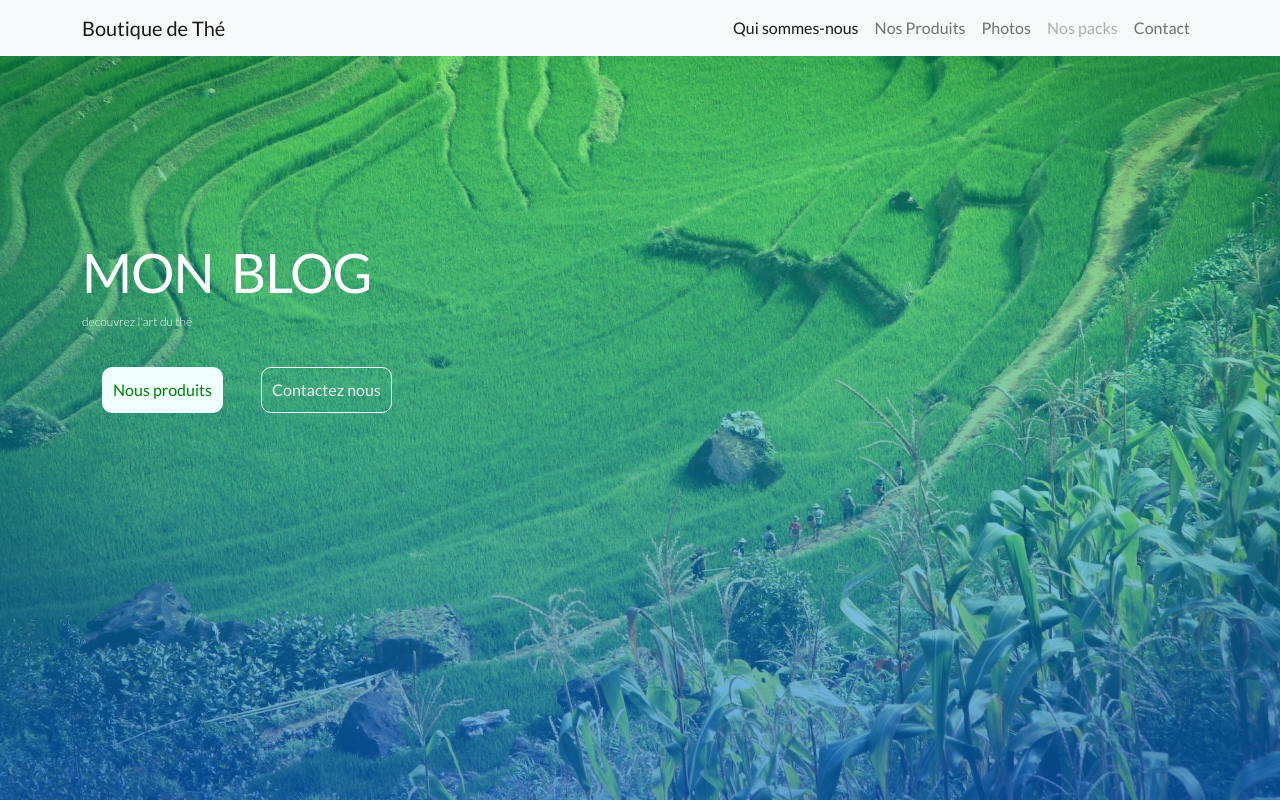
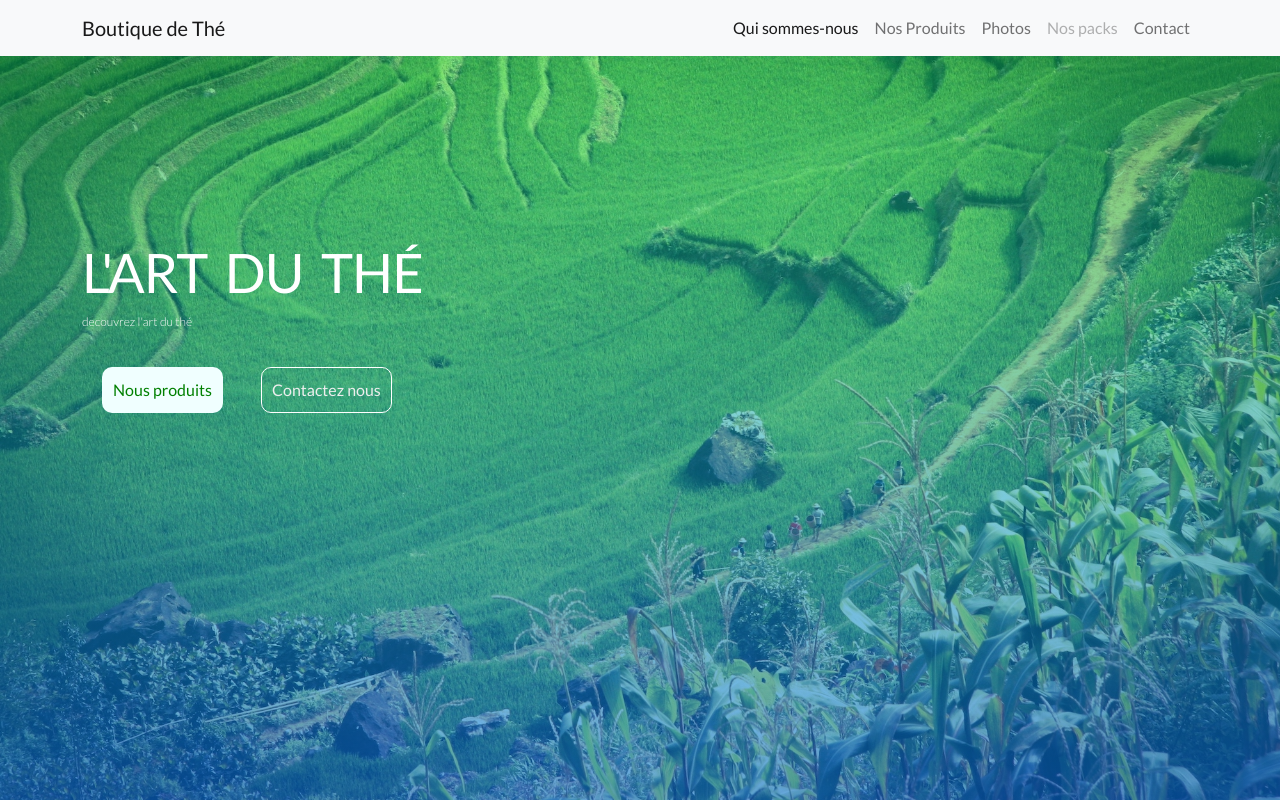
Before and after one commit to SamiaNezlioui/site-the, a plain HTML site: page index.html in a window 1280 px wide. Shown: the top 802 px of the page. Drawn offline with nearby package versions, Linux system fonts and the light colour scheme.

Commit message:
modification titre du header

```diff
--- a/index.html
+++ b/index.html
@@ -50,7 +50,7 @@
             <div class="container">
                 <div class="row">
                     <div class="col-md-12 title">
-                        <h1>Mon blog</h1>
+                        <h1>l'art du thé</h1>
                         <p>decouvrez l'art du thé</p>
                         <a href="" class="btn btn-full">Nous produits</a>
                         <a href="" class="btn btn-ghost">Contactez nous</a>
```
